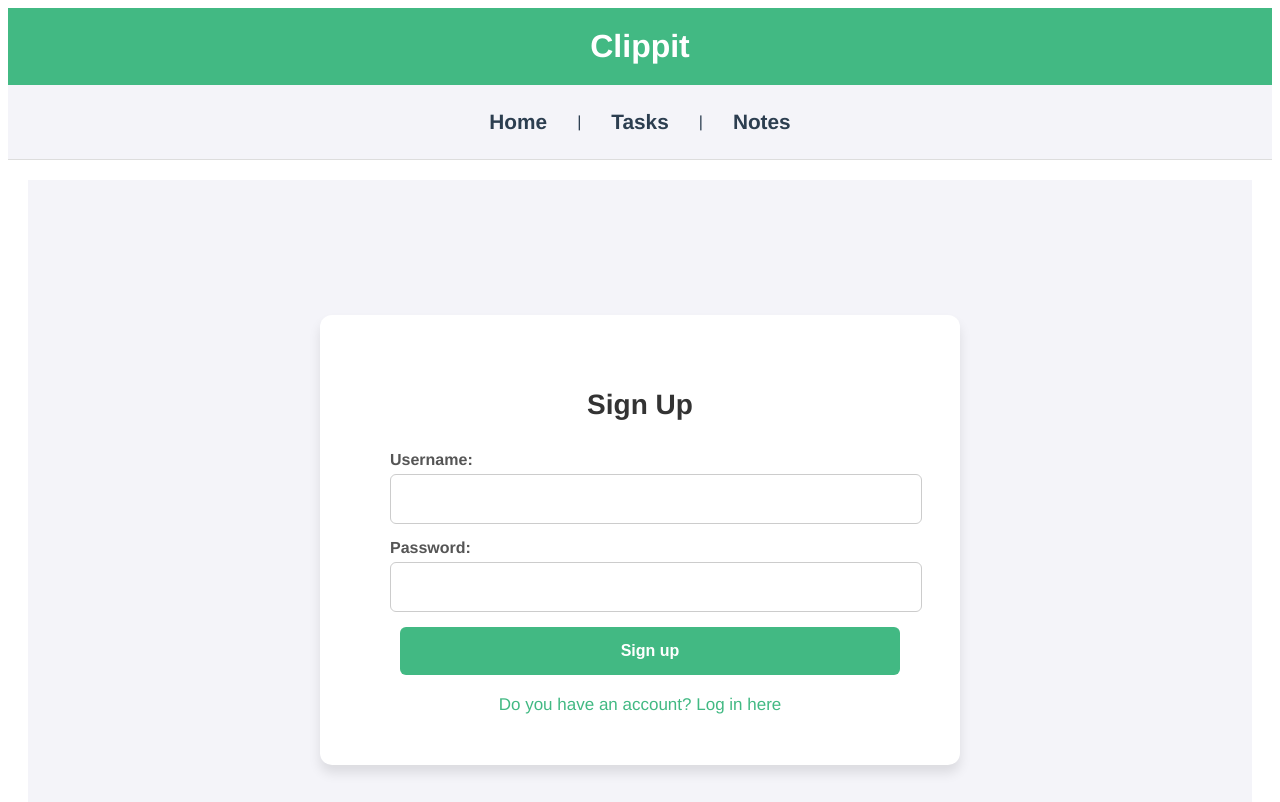
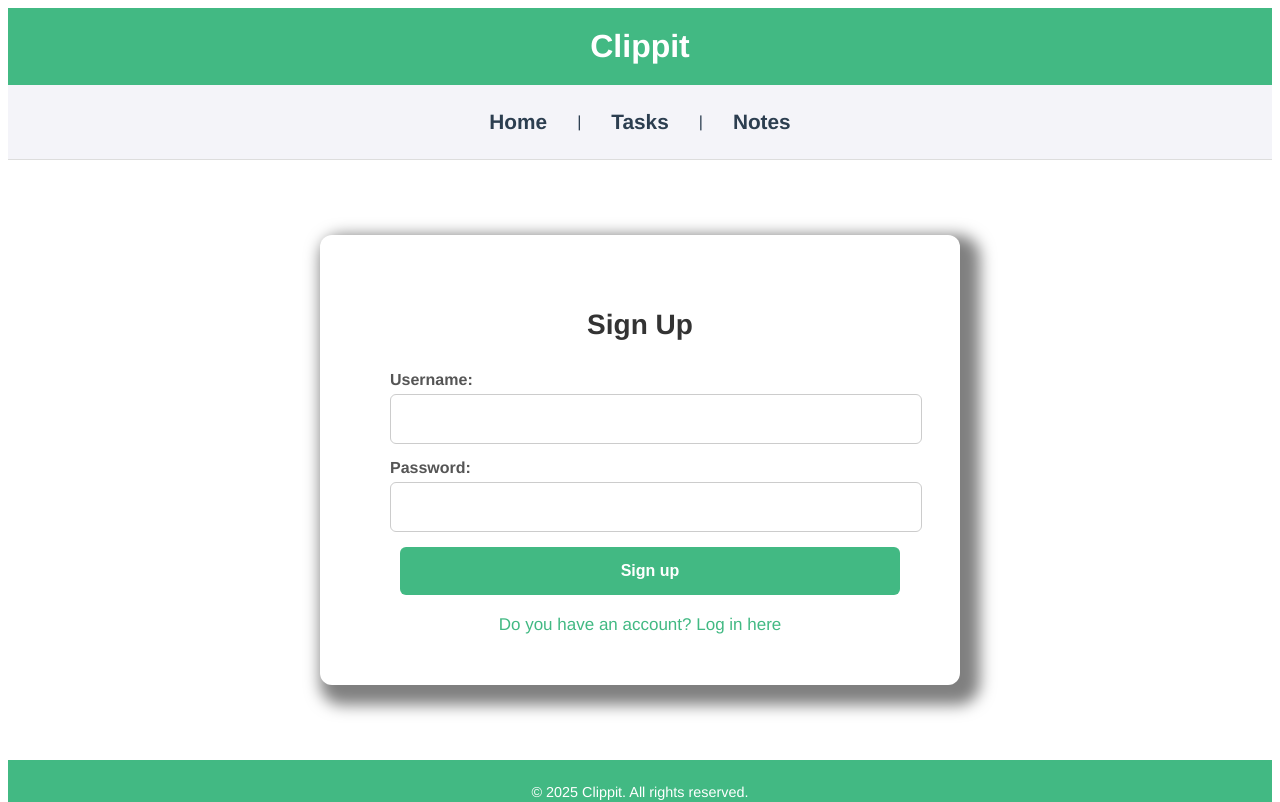
Before and after one commit to tomasrl18/clippit_frontend, a Vue app: page /#/register in a window 1280 px wide. Shown: the top 802 px of the page. Built offline with nearby package versions, Linux system fonts and the light colour scheme.

Commit message:
Login and Sign Up details

```diff
--- a/src/views/LoginPage.vue
+++ b/src/views/LoginPage.vue
@@ -70,15 +70,14 @@ export default {
   display: flex;
   justify-content: center;
   align-items: center;
-  height: 90vh;
-  background-color: #f4f4f9;
+  height: 70vh;
 }
 
 .login-box {
   background-color: #ffffff;
   padding: 50px 70px;
   border-radius: 12px;
-  box-shadow: 0 8px 12px rgba(0, 0, 0, 0.1);
+  box-shadow: 10px 10px 15px 10px rgba(0, 0, 0, 0.5);
   width: 100%;
   max-width: 500px;
   text-align: center;
--- a/src/views/RegisterPage.vue
+++ b/src/views/RegisterPage.vue
@@ -62,15 +62,14 @@ export default {
   display: flex;
   justify-content: center;
   align-items: center;
-  height: 90vh;
-  background-color: #f4f4f9;
+  height: 70vh;
 }
 
 .register-box {
   background-color: #ffffff;
   padding: 50px 70px;
   border-radius: 12px;
-  box-shadow: 0 8px 12px rgba(0, 0, 0, 0.1);
+  box-shadow: 10px 10px 15px 10px rgba(0, 0, 0, 0.5);
   width: 100%;
   max-width: 500px;
   text-align: center;
```
